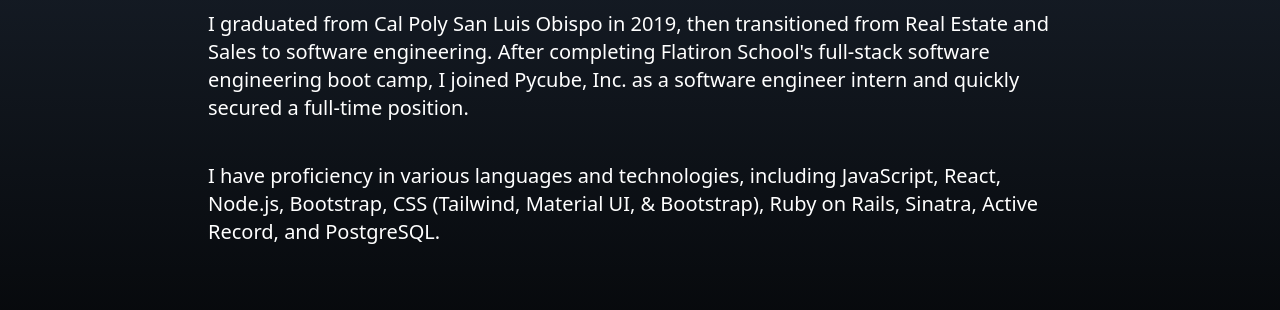
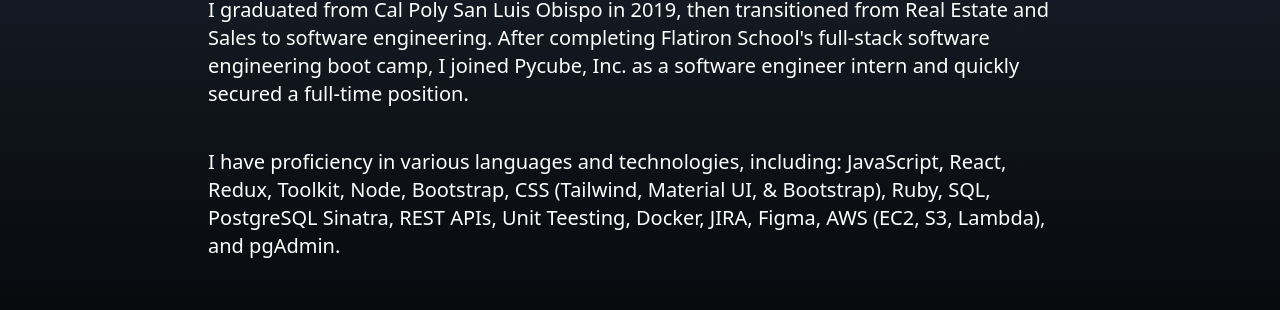
Before and after one commit to JoeyFaris/portfolio-project, a React (Create React App) app: page / in a window 1280 px wide. Shown: the part 1096-1406 px from the top of the page. Built offline with nearby package versions, Linux system fonts and the light colour scheme.

Commit message:
typo fix

```diff
--- a/src/components/About.jsx
+++ b/src/components/About.jsx
@@ -10,7 +10,7 @@
             <p className='text-xl'>
             I graduated from Cal Poly San Luis Obispo in 2019, then transitioned from Real Estate and Sales to software engineering. After completing Flatiron School's full-stack software engineering boot camp, I joined Pycube, Inc. as a software engineer intern and quickly secured a full-time position.</p>
                 <p className='text-xl mt-10'>
-I have proficiency in various languages and technologies, including JavaScript, React, Node.js, Bootstrap, CSS (Tailwind, Material UI, & Bootstrap), Ruby on Rails, Sinatra, Active Record, and PostgreSQL.
+I have proficiency in various languages and technologies, including: JavaScript, React, Redux, Toolkit, Node, Bootstrap, CSS (Tailwind, Material UI, & Bootstrap), Ruby, SQL, PostgreSQL Sinatra, REST APIs, Unit Teesting, Docker, JIRA, Figma, AWS (EC2, S3, Lambda), and pgAdmin.
                 </p>
                 <br />
 
```
